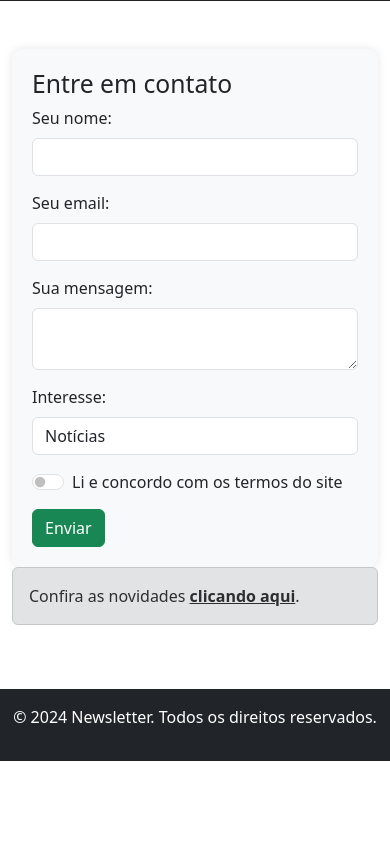
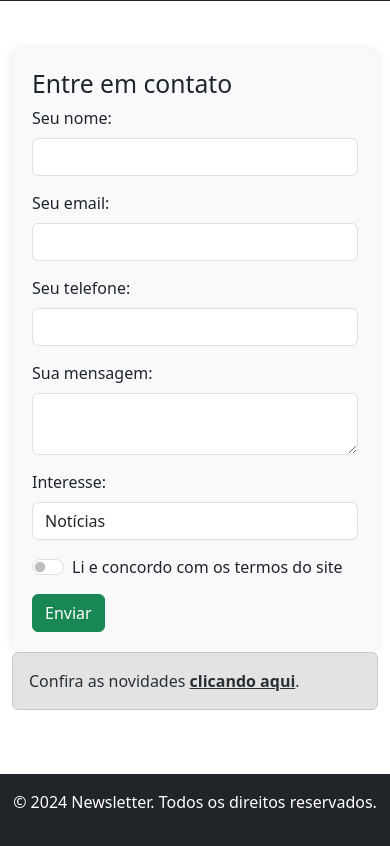
Before and after one commit to leonardo1194/curso-ebac-frontend, a plain HTML site: page exercicio_bootstrap/index.html in a window 390 px wide. Shown: the part 106-952 px from the top of the page. Before the commit the page ends 867 px from the top, so only its background shows below. Drawn offline with nearby package versions, Linux system fonts and the light colour scheme.

Commit message:
uptade phone

```diff
--- a/exercicio_bootstrap/index.html
+++ b/exercicio_bootstrap/index.html
@@ -35,6 +35,10 @@
                             <div class="form-group spacing">
                                 <label class="form-label" for="email">Seu email:</label>
                                 <input type="email" class="form-control" id="email">
+                            </div>
+                            <div class="form-group spacing">
+                                <label class="form-label" for="nome">Seu telefone:</label>
+                                <input class="form-control" type="text" id="nome">
                             </div>
                             <div class="form-group spacing">
                                 <label class="form-label" for="mensagem">Sua mensagem:</label>
```
